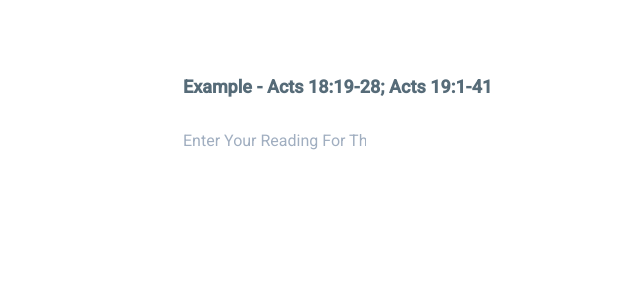
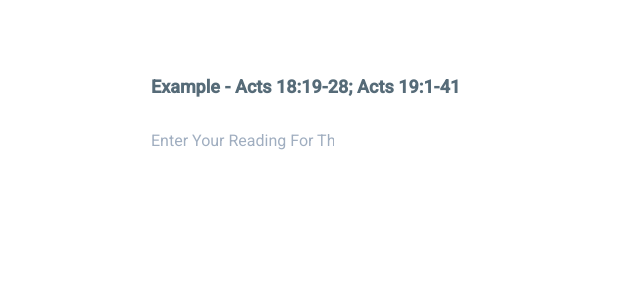
Before and after one commit to ReformedDevs/akouo, a Vue app: page / in a window 1280 px wide. Shown: the top 300 px of the page, without its empty margins (201-841 px from the left). Built offline with nearby package versions, Linux system fonts and the light colour scheme.

Commit message:
update to fill a bit more space

```diff
--- a/src/App.vue
+++ b/src/App.vue
@@ -1,13 +1,13 @@
 <template>
-  <div id="app" class="max-w-lg mx-auto pb-8">
+  <div id="app" class="max-w-xl mx-auto pb-8">
     <p class="text-lg font-bold pb-4">
       Example - Acts 18:19-28; Acts 19:1-41
     <p>
     <form class="passage-form" @submit.prevent="getPassage">
       <input v-model="passage" type="text" name="passage" placeholder="Enter Your Reading For The Day"/>
     </form>
-    <div v-if="!loading" class="mx-auto w-full max-w-md text-xl">
-      <passage-audio :src="audioSrc" class="w-full fixed pin-b pin-r pin-l"></passage-audio>
+    <div v-if="!loading" class="w-full max-w-xl text-xl mt-4">
+      <passage-audio :src="audioSrc" class="w-full"></passage-audio>
       <passage-text :passageHtml="passageHtml"></passage-text>
     </div>
   </div>
```
